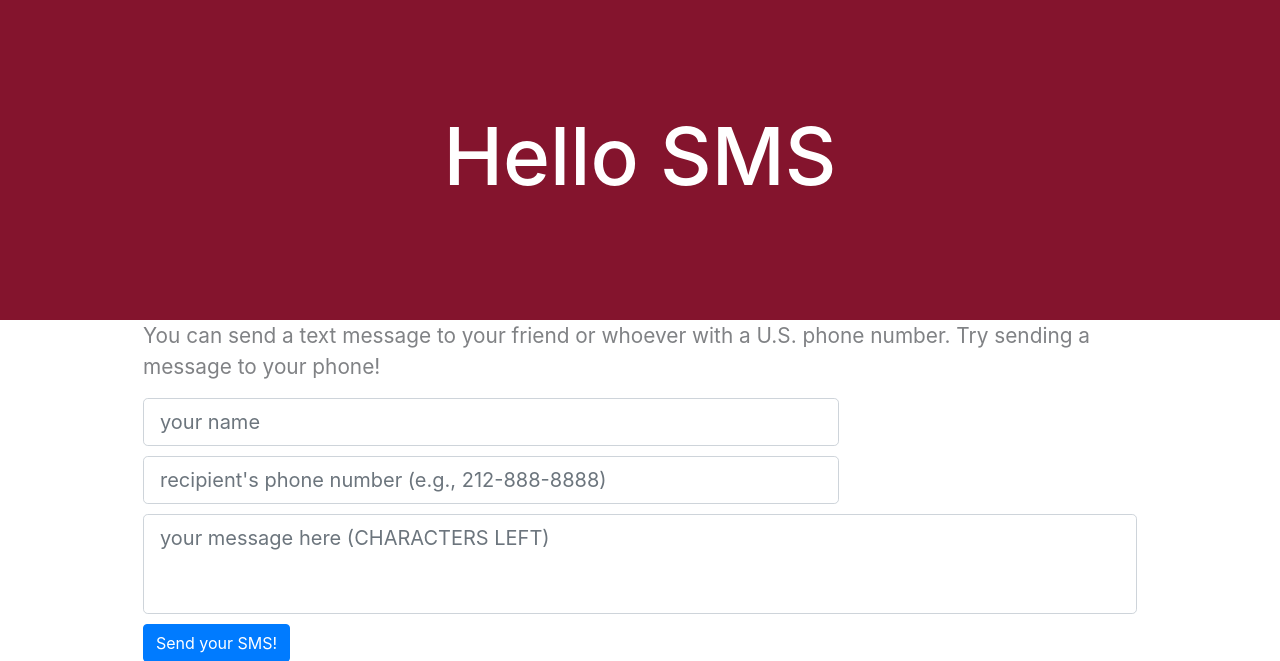
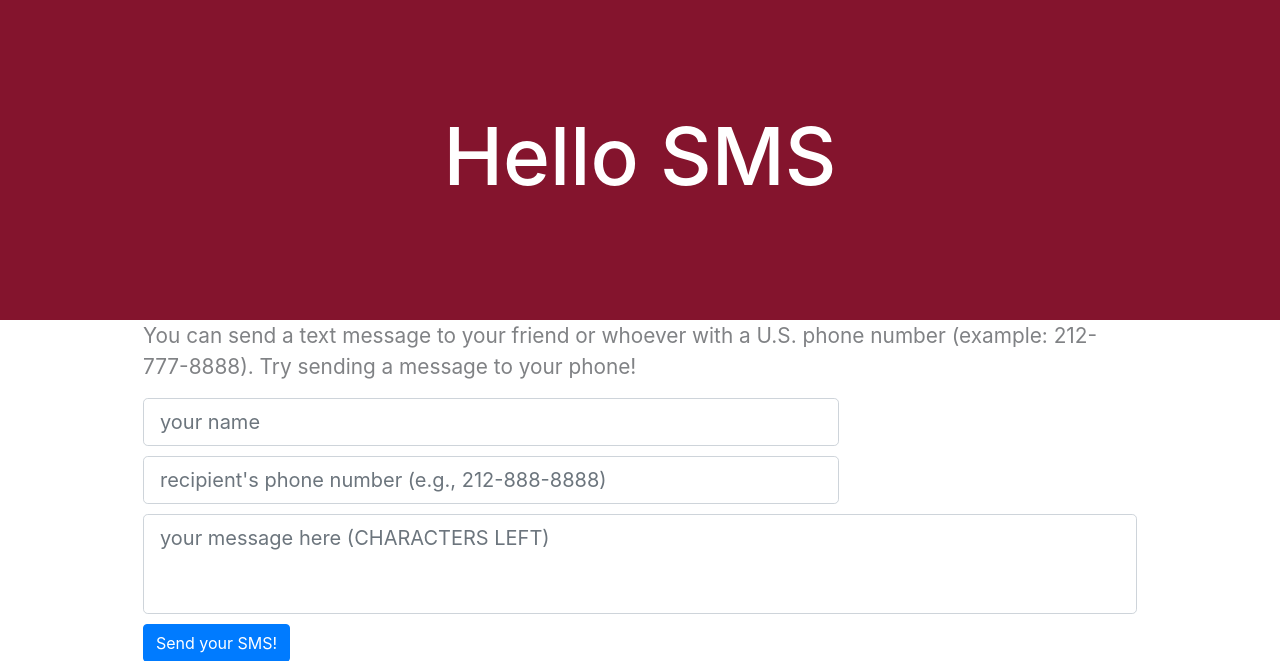
Before and after one commit to hnryzhng/hello-sms, a Flask app: page / in a window 1280 px wide. Shown: the top 661 px of the page. Run offline with Flask 2, Linux system fonts and the light colour scheme; some libraries are stand-ins or nearby versions.

Commit message:
updated lead-in text

```diff
--- a/static/css/index.css
+++ b/static/css/index.css
@@ -18,7 +18,6 @@ h1 {
 	font-size: 1.3em;
 	color: #808285;
 }
-
 
 #form-container, #lead-container {
 	width: 80vw;
--- a/templates/index.html
+++ b/templates/index.html
@@ -33,7 +33,7 @@
 			<div class="container" id="lead-container">
 
 				<p id="lead-text">
-					You can send a text message to your friend or whoever with a U.S. phone number. Try sending a message to your phone!
+					You can send a text message to your friend or whoever with a U.S. phone number (example: 212-777-8888). Try sending a message to your phone!
 				</p>
 
 			</div>
```
